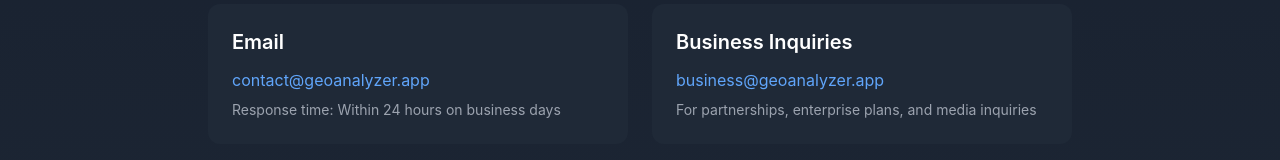
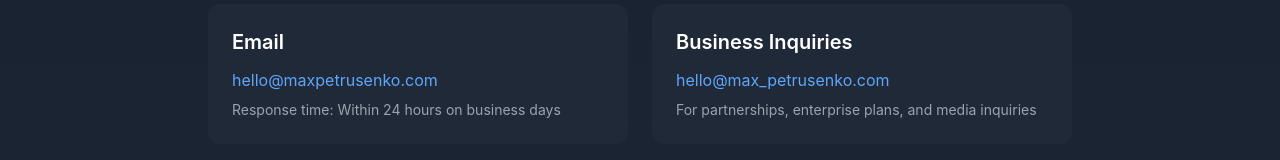
Before and after one commit to appDevelopment-tech/GEO-Analyzer, a Next.js app: page /contact in a window 1280 px wide. Shown: the part 1201-1361 px from the top of the page. Built offline with nearby package versions, Linux system fonts and the light colour scheme; no server answers.

Commit message:
fix ai slop emails

```diff
--- a/app/contact/page.tsx
+++ b/app/contact/page.tsx
@@ -153,10 +153,10 @@
           <div className="bg-gray-800 rounded-xl p-6">
             <h3 className="text-xl font-semibold text-white mb-3">Email</h3>
             <a
-              href="mailto:contact@geoanalyzer.app"
+              href="mailto:hello@maxpetrusenko.com"
               className="text-blue-400 hover:text-blue-300 transition-colors"
             >
-              contact@geoanalyzer.app
+              hello@maxpetrusenko.com
             </a>
             <p className="text-gray-400 text-sm mt-2">
               Response time: Within 24 hours on business days
@@ -167,10 +167,10 @@
               Business Inquiries
             </h3>
             <a
-              href="mailto:business@geoanalyzer.app"
+              href="mailto:hello@maxpetrusenko.com"
               className="text-blue-400 hover:text-blue-300 transition-colors"
             >
-              business@geoanalyzer.app
+              hello@max_petrusenko.com
             </a>
             <p className="text-gray-400 text-sm mt-2">
               For partnerships, enterprise plans, and media inquiries
--- a/app/privacy/page.tsx
+++ b/app/privacy/page.tsx
@@ -201,10 +201,10 @@
               <p className="text-sm">
                 To exercise these rights, contact us at{" "}
                 <a
-                  href="mailto:contact@geoanalyzer.app"
+                  href="mailto:hello@maxpetrusenko.com"
                   className="text-blue-400 hover:underline"
                 >
-                  contact@geoanalyzer.app
+                  hello@maxpetrusenko.com
                 </a>
               </p>
             </div>
@@ -260,10 +260,10 @@
               </p>
               <p>
                 <a
-                  href="mailto:contact@geoanalyzer.app"
+                  href="mailto:hello@maxpetrusenko.com"
                   className="text-blue-400 hover:underline"
                 >
-                  contact@geoanalyzer.app
+                  hello@maxpetrusenko.com
                 </a>
               </p>
             </div>
--- a/app/terms/page.tsx
+++ b/app/terms/page.tsx
@@ -248,10 +248,10 @@
               <p>For questions about these Terms, please contact us at:</p>
               <p>
                 <a
-                  href="mailto:contact@geoanalyzer.app"
+                  href="mailto:hello@maxpetrusenko.com"
                   className="text-blue-400 hover:underline"
                 >
-                  contact@geoanalyzer.app
+                  hello@maxpetrusenko.com
                 </a>
               </p>
             </div>
--- a/components/Footer.tsx
+++ b/components/Footer.tsx
@@ -90,7 +90,7 @@
         <p>
           © {new Date().getFullYear()} GEO Analyzer. Diagnostic tool for AI
           recommendation readiness. For support, please email{" "}
-          <a href="mailto:hello@maxpetrusenko.com">me</a>.
+          <a href="mailto:hello@maxpetrusenko.com">us</a>.
         </p>
       </div>
     </div>
--- a/components/Form.tsx
+++ b/components/Form.tsx
@@ -121,7 +121,7 @@
       <a href="https://www.maxpetrusenko.com/" className="text-apple-blue">
         @max_petrusenko
       </a>{" "}
-      <br />. <a href="mailto:hello@maxpetrusenko.com">Contact me </a>
+      <br />. <a href="mailto:hello@maxpetrusenko.com">Contact us </a>
       for a custom AI visibility audit.
     </p>
   </motion.form>
--- a/lib/email.ts
+++ b/lib/email.ts
@@ -157,7 +157,7 @@
     <!-- Footer -->
     <div style="text-align: center; padding-top: 32px; border-top: 1px solid #d2d2d7;">
       <p style="margin: 0 0 8px 0; color: #86868b; font-size: 13px;">
-        This is a diagnostic report, not an exhaustive audit. For more information, please contact <a href="mailto:max.petrusenko@gmail.com">me</a> directly.
+        This is a diagnostic report, not an exhaustive audit. For more information, please contact <a href="mailto:hello@maxpetrusenko.com">us</a> directly.
       </p>
       <p style="margin: 0; color: #86868b; font-size: 13px;">
         © ${new Date().getFullYear()} GEO Analyzer. All rights reserved.
```
Also changed, not shown: 1 other file (tests, documents, lock files or other folders).
